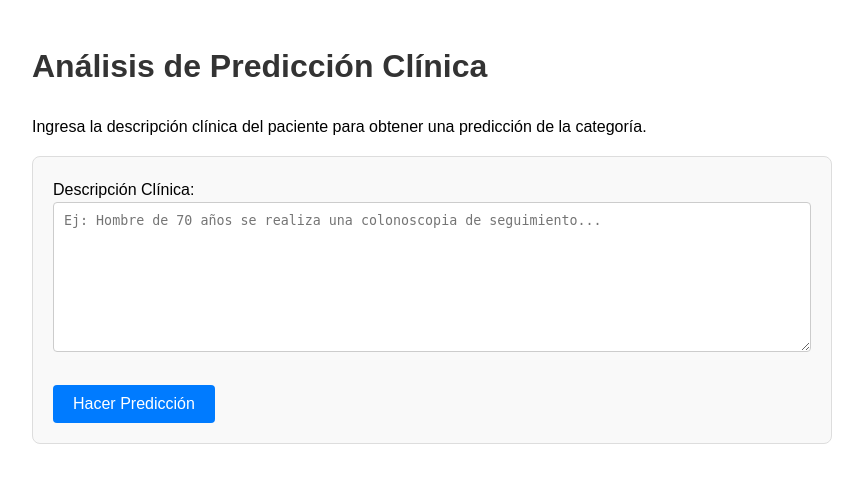
After one commit to Juan07Da/repositorio-prueva-v4, a Django app: page /prediccion/ in a window 1280 px wide. The commit adds this page. Shown: the top 483 px of the page, without its empty margins (208-1071 px from the left). Run offline with Django 5.2, Linux system fonts and the light colour scheme.

Commit message:
dp intento con modelo

```diff
--- /dev/null
+++ b/myapp/static/myapp/css/styles_hacer_prediccion.css
@@ -0,0 +1,63 @@
+:root {
+    --fondo-oscuro: #1E1E1E;
+    --fondo-claro: #2A2A2A;
+    --color-letra: white;
+    --color-azul-electrico: #00B0FF;
+    --color-azul-transicion-botones: #0086CC;
+    --color-inputs: #333333;
+    --letra-titulos: 'Orbitron', sans-serif;
+    --letra-normal: 'Roboto', sans-serif;
+}
+
+body {
+    font-family: sans-serif;
+    max-width: 800px;
+    margin: auto;
+    padding: 20px;
+    line-height: 1.6;
+}
+
+h1, h2 {
+    color: #333;
+}
+
+form {
+    background: #f9f9f9;
+    padding: 20px;
+    border-radius: 8px;
+    border: 1px solid #ddd;
+}
+
+textarea {
+    width: 100%;
+    height: 150px;
+    padding: 10px;
+    border: 1px solid #ccc;
+    border-radius: 4px;
+    box-sizing: border-box;
+    resize: vertical;
+}
+
+button {
+    padding: 10px 20px;
+    background-color: #007bff;
+    color: white; border: none;
+    border-radius: 4px;
+    cursor: pointer;
+    font-size: 16px;
+}
+
+button:hover {
+    background-color: #0056b3;
+}
+
+.resultado {
+    margin-top: 20px;
+    padding: 15px;
+    background-color: #e9f5ff;
+    border-left: 5px solid #007bff;
+    border-radius: 4px;
+}
+.resultado h2 {
+    margin-top: 0;
+}
--- /dev/null
+++ b/myapp/templates/hacer_prediccion.html
@@ -0,0 +1,33 @@
+{% load static %}
+
+<!DOCTYPE html>
+<html lang="es">
+<head>
+    <meta charset="UTF-8">
+    <meta name="viewport" content="width=device-width, initial-scale=1.0">
+    <title>Predicción Clínica</title>
+    <link rel="stylesheet" href="{% static 'myapp/css/styles_hacer_prediccion.css' %}">
+</head>
+<body>
+
+    <h1>Análisis de Predicción Clínica</h1>
+    <p>Ingresa la descripción clínica del paciente para obtener una predicción de la categoría.</p>
+
+    <form method="post" action=".">
+        {% csrf_token %}
+        <label for="texto_clinico">Descripción Clínica:</label><br>
+        <textarea id="texto_clinico" name="texto_clinico" placeholder="Ej: Hombre de 70 años se realiza una colonoscopia de seguimiento..."></textarea><br><br>
+        <button type="submit">Hacer Predicción</button>
+    </form>
+
+    {% if resultado_prediccion %}
+        <hr>
+        <div class="resultado">
+            <h2>Resultado de la Predicción</h2>
+            <p><strong>Texto Analizado:</strong> {{ texto_ingresado }}</p>
+            <p><strong>Predicción Final del modelo:</strong> <strong>{{ resultado_prediccion }}</strong></p>
+        </div>
+    {% endif %}
+
+</body>
+</html>
--- a/myapp/templates/home.html
+++ b/myapp/templates/home.html
@@ -25,6 +25,11 @@
                         <li>
                             <div class="lista"><a href="#"><img src="{% static 'myapp/icon/predicciones.png' %}" alt="">Predicciones</a></div>
                         </li>
+
+                        <li>
+                            <div class="lista"><a href="{% url 'hacer_prediccion' %}"><img src="{% static 'myapp/icon/hacer una prediccion.png' %}" alt="">Hacer prediccion</a></div>
+                        </li>
+
                         <li>
                             <div class="lista"><a href="{% url 'historia_clinica' %}"><img src="{% static 'myapp/icon/historia clinica.png' %}" alt="">Historia Clínica</a></div>
                         </li>
--- a/myapp/urls.py
+++ b/myapp/urls.py
@@ -12,4 +12,5 @@ urlpatterns = [
     path('logout/', views.logout_view, name="logout"),
     path('home/', views.home, name='home'),
     path('historia_clinica/', views.historia_clinica, name='historia_clinica'),
+    path('prediccion/', views.hacer_prediccion_view, name='hacer_prediccion'),
 ]
--- a/myapp/views.py
+++ b/myapp/views.py
@@ -1,7 +1,11 @@
+import re
+import torch
+import os
 from django.shortcuts import render, redirect
 from .models import AppUser
 from django.contrib.auth.hashers import make_password
 from django.core.mail import send_mail
+from transformers import BertForSequenceClassification, BertTokenizer
 
 def welcome(request):
     """
@@ -385,3 +389,80 @@ def historia_clinica(request):
 
 #esto es un comentario para ver si solo se permite un solo despliegue
 #y este es otro
+
+
+# --- 1. CONFIGURACIÓN Y CARGA DEL MODELO (se ejecuta solo una vez) ---
+# Define la ruta a la carpeta del modelo.
+# **Asegúrate de que esta ruta sea correcta y que la carpeta del modelo esté allí.**
+DIRECTORIO_MODELO = '/modelos/Modelos Entrenados/modelo_cancer_clinicalbert'
+MAX_LEN = 256
+
+print("--- Cargando modelo y tokenizador para la web... ---")
+device = torch.device("cuda" if torch.cuda.is_available() else "cpu")
+
+# Variable global para almacenar el modelo y tokenizador cargados.
+modelo_cargado = None
+tokenizer_cargado = None
+
+try:
+    if not os.path.exists(DIRECTORIO_MODELO):
+        print(f"ERROR: La carpeta del modelo '{DIRECTORIO_MODELO}' no se encontró. Asegúrate de haberla descargado.")
+    else:
+        # Carga el modelo y el tokenizador una sola vez.
+        modelo_cargado = BertForSequenceClassification.from_pretrained(DIRECTORIO_MODELO)
+        modelo_cargado.to(device)
+        tokenizer_cargado = BertTokenizer.from_pretrained(DIRECTORIO_MODELO)
+        print(f"Modelo y tokenizador cargados exitosamente para la vista web.")
+
+except Exception as e:
+    print(f"Ocurrió un error al cargar el modelo: {e}")
+    modelo_cargado = None
+    tokenizer_cargado = None
+
+# --- 2. FUNCIÓN DE PREDICCIÓN ---
+def predecir_con_modelo_entrenado(texto):
+    if not modelo_cargado or not tokenizer_cargado:
+        return "Error: Modelo no disponible. Revisa los logs del servidor."
+
+    modelo_cargado.eval()
+    with torch.no_grad():
+        encoding = tokenizer_cargado.encode_plus(
+            texto,
+            add_special_tokens=True,
+            max_length=MAX_LEN,
+            return_token_type_ids=False,
+            padding='max_length',
+            truncation=True,
+            return_attention_mask=True,
+            return_tensors='pt',
+        )
+
+        input_ids = encoding['input_ids'].to(device)
+        attention_mask = encoding['attention_mask'].to(device)
+        outputs = modelo_cargado(input_ids=input_ids, attention_mask=attention_mask)
+        _, prediction_id = torch.max(outputs.logits, dim=1)
+
+    labels = {0: 'Control Sano (CO)', 1: 'Cáncer Colorrectal (CRC)'}
+    return labels.get(prediction_id.item(), "Categoría Desconocida")
+
+# --- 3. LA VISTA DE DJANGO ---
+def hacer_prediccion_view(request):
+    """
+    Maneja las peticiones GET y POST para la página de predicción.
+    """
+    resultado_prediccion = None
+    texto_ingresado = ""
+
+    if request.method == 'POST':
+        # Captura el texto del formulario
+        texto_ingresado = request.POST.get('texto_clinico', '')
+        if texto_ingresado:
+            # Llama a la función de predicción
+            resultado_prediccion = predecir_con_modelo_entrenado(texto_ingresado)
+
+    # Prepara el contexto para la plantilla
+    contexto = {
+        'resultado_prediccion': resultado_prediccion,
+        'texto_ingresado': texto_ingresado,
+    }
+    return render(request, 'hacer_prediccion.html', contexto)
```
Also changed, not shown: requirements.txt (+19 -0 lines), 1 other file.
